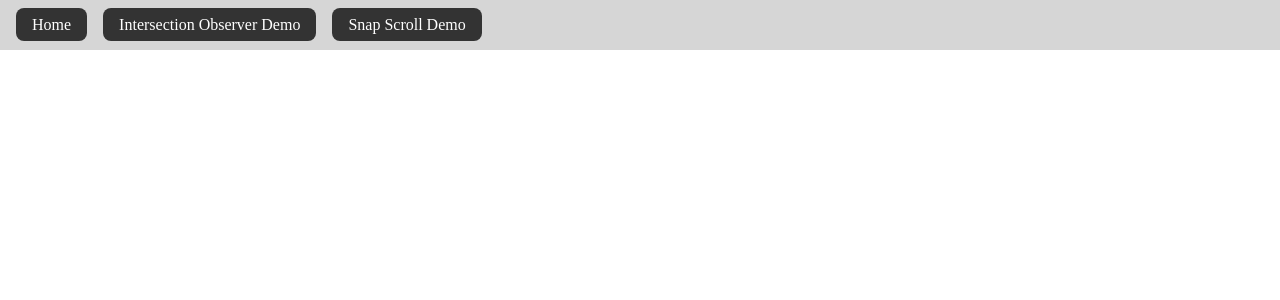
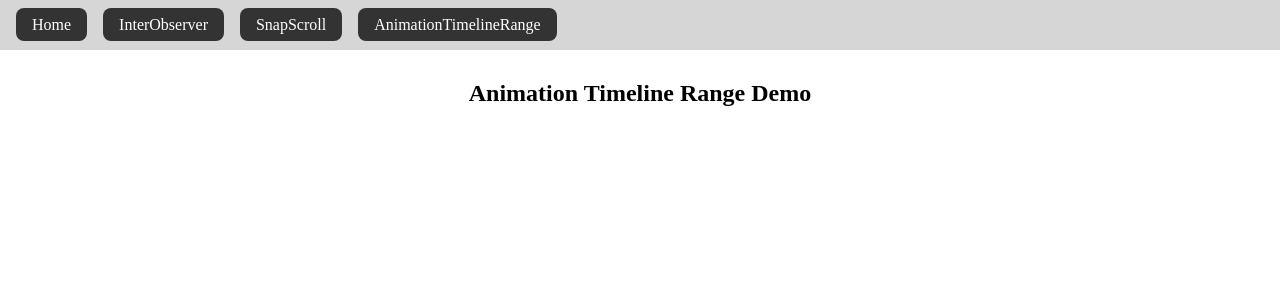
Before and after one commit to ngyvc/web5-vue-adv-demo, a Vue app in the folder vue-demo/: page /animation-timeline-range in a window 1280 px wide. Shown: the top 300 px of the page. Built offline with nearby package versions, Linux system fonts and the light colour scheme.

Commit message:
add animation timeline and range

```diff
--- a/vue-demo/src/App.vue
+++ b/vue-demo/src/App.vue
@@ -6,9 +6,10 @@ import { RouterLink, RouterView } from 'vue-router'
   <section class="app">
     <nav>
       <ul>
-        <li><RouterLink to="/">Home</RouterLink></li>
-        <li><RouterLink to="/inter-observer">Intersection Observer Demo</RouterLink></li>
-        <li><RouterLink to="/snap-scroll">Snap Scroll Demo</RouterLink></li>
+        <!-- generate navigation links from routes -->
+        <li v-for="route in $router.options.routes" :key="route.name">
+          <RouterLink :to="route.path">{{ route.name }}</RouterLink>
+        </li>
       </ul>
     </nav>
     <RouterView />
--- /dev/null
+++ b/vue-demo/src/components/AnimationTimelineRange.vue
@@ -0,0 +1,55 @@
+<script setup>
+import EmptySpacer from './EmptySpacer.vue';
+</script>
+
+<template>
+  <figure>
+    <div>
+      <EmptySpacer />
+      <EmptySpacer />
+      <EmptySpacer />
+      <EmptySpacer />
+      <EmptySpacer />
+      <img class="develop-photo" src="https://placehold.co/100" />
+      <EmptySpacer />
+    </div>
+    <figcaption></figcaption>
+  </figure>
+</template>
+
+<style scoped>
+img {
+  view-timeline-name: --photo;
+}
+
+.develop-photo {
+  animation: linear develop both;
+  animation-timeline: --photo;
+  animation-range: entry 10% cover 30%;
+}
+
+@keyframes develop {
+  from {
+    filter: blur(30px);
+    scale: 1.1;
+    opacity: 0;
+  }
+  to {
+    filter: blur(0);
+    scale: 1;
+    opacity: 1;
+  }
+}
+@keyframes undevelop {
+  from {
+    filter: blur(0);
+    scale: 1;
+    opacity: 1;
+  }
+  to {
+    filter: blur(30px);
+    scale: 1.1;
+    opacity: 0;
+  }
+}
+</style>
--- a/vue-demo/src/router/index.js
+++ b/vue-demo/src/router/index.js
@@ -18,6 +18,11 @@ const router = createRouter({
       name: 'SnapScroll',
       component: () => import('../views/SnapScrollView.vue'),
     },
+    {
+      path: '/animation-timeline-range',
+      name: 'AnimationTimelineRange',
+      component: () => import('../views/AnimationTimelineRangeView.vue'),
+    },
   ],
 })
 
--- /dev/null
+++ b/vue-demo/src/views/AnimationTimelineRangeView.vue
@@ -0,0 +1,18 @@
+<script setup>
+import AnimationTimelineRange from '../components/AnimationTimelineRange.vue'
+</script>
+
+<template>
+  <section class="animation-timeline-range-view">
+    <h2>Animation Timeline Range Demo</h2>
+    <AnimationTimelineRange />
+    <AnimationTimelineRange />
+  </section>
+</template>
+
+<style scoped>
+.animation-timeline-range-view {
+  padding: 5rem 0;
+  text-align: center;
+}
+</style>
```
